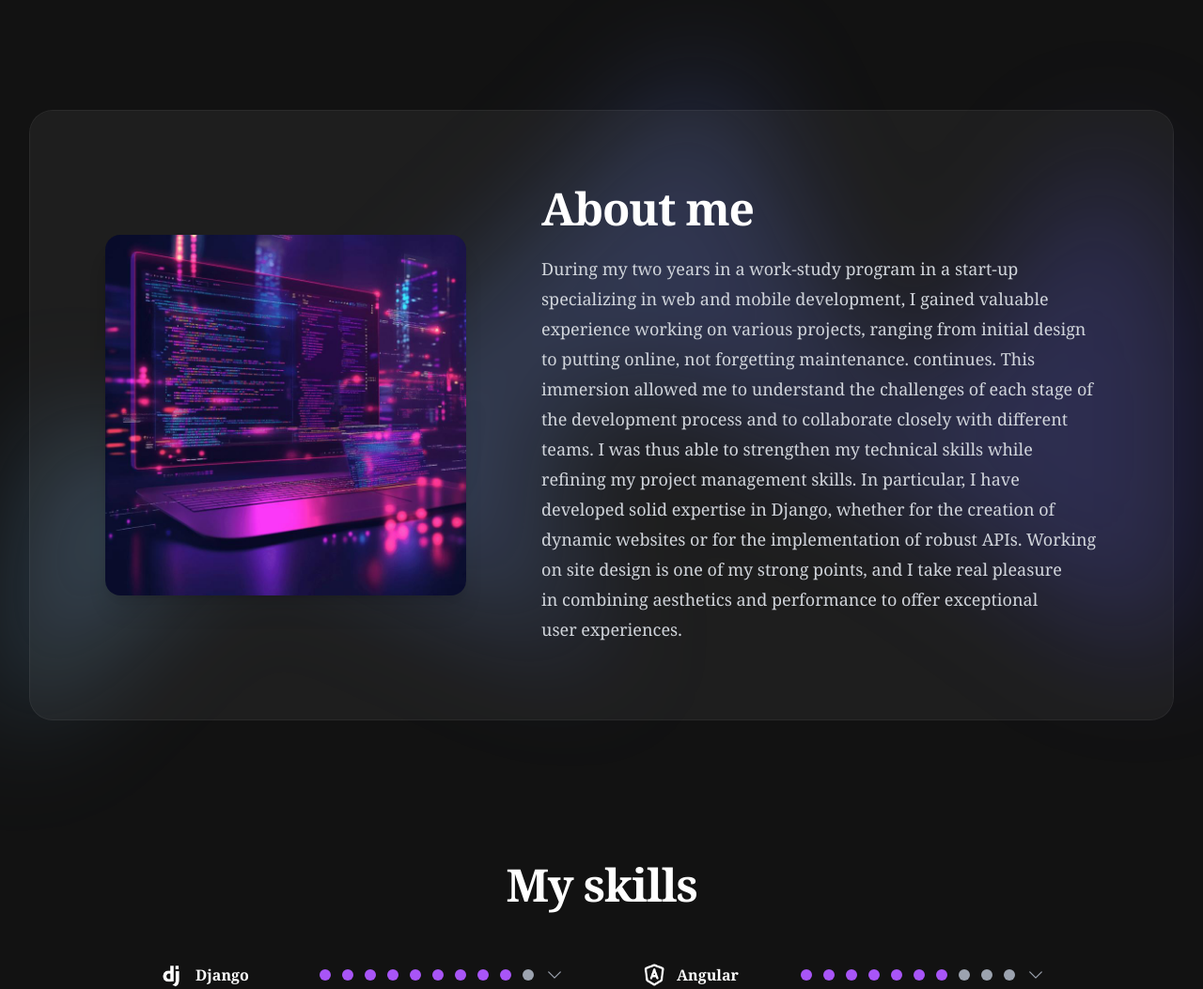
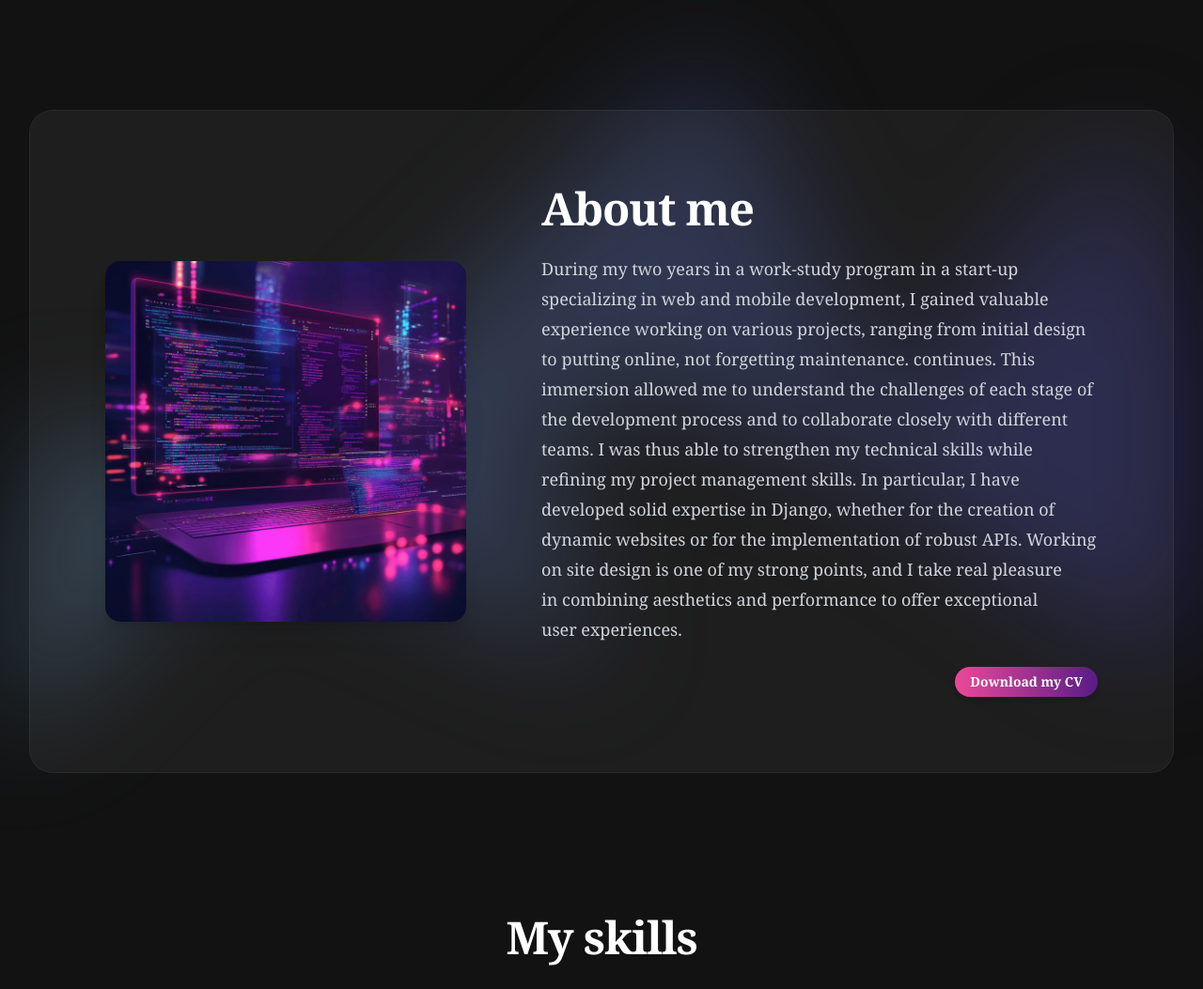
Before and after one commit to saraelallouche/CodingBySara, a Django app: page / in a window 1280 px wide. Shown: the part 842-1895 px from the top of the page at 94% size. Run offline with Django 4.2, Linux system fonts and the light colour scheme; some libraries are stand-ins or nearby versions.

Commit message:
button Download my CV

```diff
--- a/base/theme/static/css/dist/styles.css
+++ b/base/theme/static/css/dist/styles.css
@@ -1061,6 +1061,10 @@ select {
   flex-wrap: wrap;
 }
 
+.items-end {
+  align-items: flex-end;
+}
+
 .items-center {
   align-items: center;
 }
@@ -1145,6 +1149,14 @@ select {
   margin-bottom: calc(1rem * var(--tw-space-y-reverse));
 }
 
+.place-self-end {
+  place-self: end;
+}
+
+.justify-self-end {
+  justify-self: end;
+}
+
 .overflow-hidden {
   overflow: hidden;
 }
@@ -1594,6 +1606,12 @@ select {
   box-shadow: var(--tw-ring-offset-shadow, 0 0 #0000), var(--tw-ring-shadow, 0 0 #0000), var(--tw-shadow);
 }
 
+.shadow-md {
+  --tw-shadow: 0 4px 6px -1px rgb(0 0 0 / 0.1), 0 2px 4px -2px rgb(0 0 0 / 0.1);
+  --tw-shadow-colored: 0 4px 6px -1px var(--tw-shadow-color), 0 2px 4px -2px var(--tw-shadow-color);
+  box-shadow: var(--tw-ring-offset-shadow, 0 0 #0000), var(--tw-ring-shadow, 0 0 #0000), var(--tw-shadow);
+}
+
 .outline {
   outline-style: solid;
 }
@@ -1633,6 +1651,18 @@ select {
   filter: var(--tw-blur) var(--tw-brightness) var(--tw-contrast) var(--tw-grayscale) var(--tw-hue-rotate) var(--tw-invert) var(--tw-saturate) var(--tw-sepia) var(--tw-drop-shadow);
 }
 
+.transition {
+  transition-property: color, background-color, border-color, text-decoration-color, fill, stroke, opacity, box-shadow, transform, filter, -webkit-backdrop-filter;
+  transition-property: color, background-color, border-color, text-decoration-color, fill, stroke, opacity, box-shadow, transform, filter, backdrop-filter;
+  transition-property: color, background-color, border-color, text-decoration-color, fill, stroke, opacity, box-shadow, transform, filter, backdrop-filter, -webkit-backdrop-filter;
+  transition-timing-function: cubic-bezier(0.4, 0, 0.2, 1);
+  transition-duration: 150ms;
+}
+
+.duration-300 {
+  transition-duration: 300ms;
+}
+
 .\[mask-image\:radial-gradient\(100\%_100\%_at_top_right\2c white\2c transparent\)\] {
   -webkit-mask-image: radial-gradient(100% 100% at top right,white,transparent);
           mask-image: radial-gradient(100% 100% at top right,white,transparent);
@@ -1691,6 +1721,10 @@ select {
 .hover\:text-gray-300:hover {
   --tw-text-opacity: 1;
   color: rgb(209 213 219 / var(--tw-text-opacity, 1));
+}
+
+.hover\:opacity-90:hover {
+  opacity: 0.9;
 }
 
 .hover\:ring-secondary\/20:hover {
--- a/base/web/templates/home/snippets/about_me.html
+++ b/base/web/templates/home/snippets/about_me.html
@@ -4,12 +4,21 @@
       <div class="mx-auto max-w-7xl sm:px-6 lg:px-8">
         <div class="mx-auto flex max-w-2xl flex-col gap-16 bg-white/5 px-6 py-16 ring-1 ring-white/10 sm:rounded-3xl sm:p-8 lg:mx-0 lg:max-w-none lg:flex-row lg:items-center lg:py-20 xl:gap-x-20 xl:px-20">
           <img class="h-96 w-full flex-none rounded-2xl object-cover shadow-xl lg:aspect-square lg:h-auto lg:max-w-sm" src="{% static 'images/image.png' %}" alt="">
-          <div class="w-full flex-auto">
+          <div class="relative w-full flex-auto">
             <h2 class="text-pretty text-4xl font-semibold tracking-tight text-white sm:text-5xl">About me</h2>
             <p class="mt-6 text-pretty text-lg/8 text-gray-300">
               During my two years in a work-study program in a start-up specializing in web and mobile development, I gained valuable experience working on various projects, ranging from initial design to putting online, not forgetting maintenance. continues. This immersion allowed me to understand the challenges of each stage of the development process and to collaborate closely with different teams. I was thus able to strengthen my technical skills while refining my project management skills. In particular, I have developed solid expertise in Django, whether for the creation of dynamic websites or for the implementation of robust APIs. Working on site design is one of my strong points, and I take real pleasure in combining aesthetics and performance to offer exceptional user experiences.
             </p>
+
+            <div class="flex justify-end mt-6">
+              <a href="{% static 'documents/CV_SARA_ELALLOUCHE.pdf' %}"
+                class="bg-gradient-to-r from-pink-500 to-purple-900 relative inline-flex items-center gap-x-1.5 rounded-full px-4 py-1.5 text-sm font-semibold text-secondary shadow-md hover:opacity-90 transition duration-300"
+                download>
+                Download my CV
+              </a>
+            </div>
           </div>
+
         </div>
       </div>
       <div class="absolute inset-x-0 -top-16 -z-10 flex transform-gpu justify-center overflow-hidden blur-3xl" aria-hidden="true">
```
Also changed, not shown: 1 other file.
